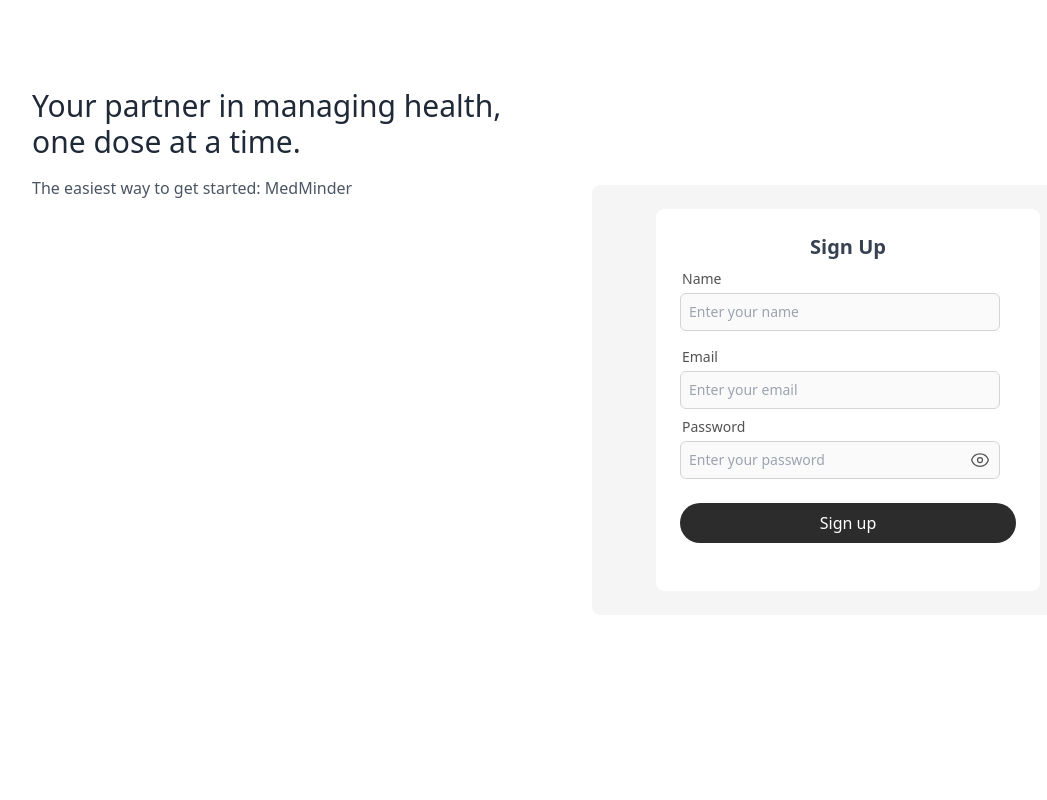
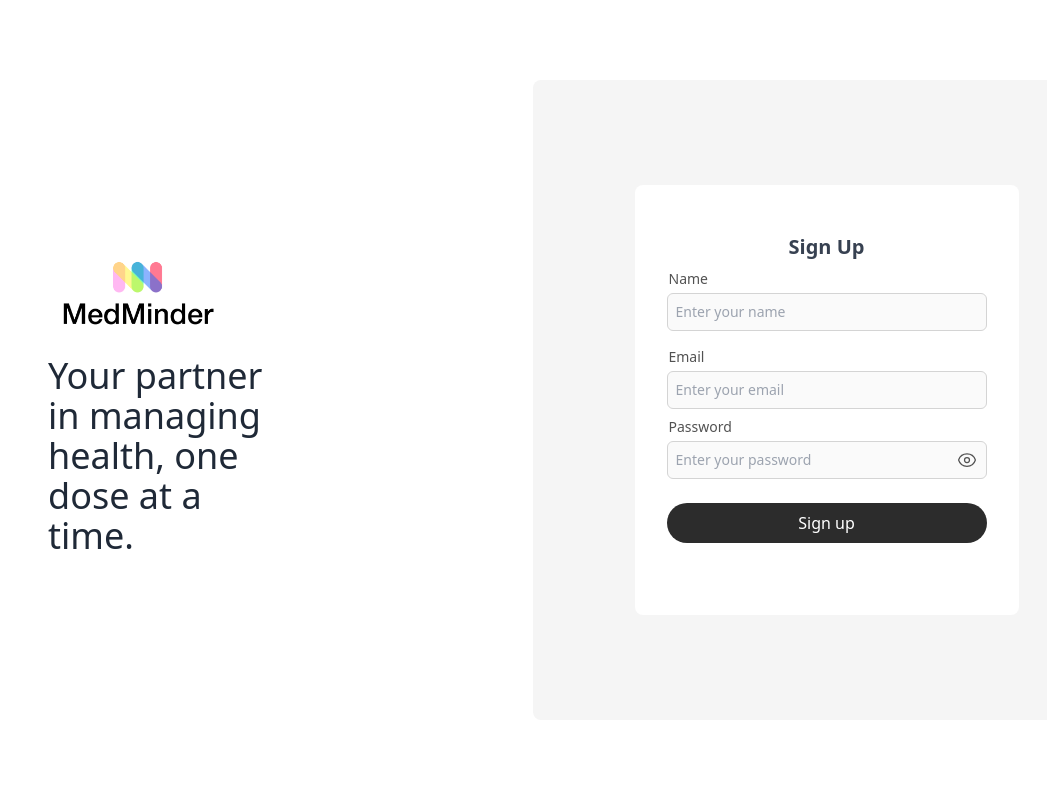
Before and after one commit to lukeromburgh/legendary-disco, a Django app: page / in a window 1280 px wide. Shown: the whole page, without its empty margins (112-1159 px from the left). Run offline with Django 5.2, Linux system fonts and the light colour scheme; some libraries are stand-ins or nearby versions.

Commit message:
Added logo

```diff
--- a/medminder/app/templates/base.html
+++ b/medminder/app/templates/base.html
@@ -12,7 +12,7 @@
   </head>
   <body>
     <main>
-      <div class="flex lg:flex-row sm:flex-col items-center justify-center h-screen">
+      <div class="flex lg:flex-row flex-col items-center justify-center h-screen">
       {% block content %}
       <!-- This is where landing.html's content will go -->
       {% endblock %} {% block signup%}
--- a/medminder/app/templates/components/hero.html
+++ b/medminder/app/templates/components/hero.html
@@ -1,9 +1,10 @@
 <!-- templates/components/hero.html -->
-<section class="text-center p-20 lg:h-screen sm:h-1/2 sm:w-full lg:w-1/2 items-center justify-center">
-  <h1 class=" py-2 text-3xl font-normal text-gray-800 lg:text-left sm:text-center">
+ {% load  static %}
+<section class="text-center p-20 lg:h-screen sm:h-1/2 sm:w-full lg:w-1/2 items-center justify-center align-middle flex">
+<div class="justify-center lg:justify-start align-middle lg:items-start items-center content-center flex flex-col lg:ml-20">
+    <img src="{% static 'medminder-logo.png' %}" alt="MedMinder Logo" class="h-10 lg:h-20 my-4 align-middle" />
+  <h1 class="lg:w-2/3 py-2 text-4xl font-normal text-gray-800 align-middle lg:text-left sm:text-center">
     Your partner in managing health, one dose at a time.
   </h1>
-  <p class="text-gray-600 mt-2 lg:text-left sm:text-center">
-    The easiest way to get started: MedMinder
-  </p>
+</div>
 </section>
--- a/medminder/app/templates/components/signup_form.html
+++ b/medminder/app/templates/components/signup_form.html
@@ -1,6 +1,6 @@
 <!-- templates/components/signup_form.html -->
-<section class="sm:w-5/6 lg:w-2/5 p-6 flex flex-col items-center justify-center justify-self-center rounded-lg bg-neutral-100">
-    <div class="sm:w-full lg:w-full max-w-sm p-6 bg-white rounded-lg">
+<section class="w-5/6 lg:w-1/2 lg:h-4/5 m-12 p-6 flex flex-col items-center justify-center justify-self-center rounded-lg bg-neutral-100">
+    <div class="w-full lg:w-full max-w-sm py-12 px-8 bg-white rounded-lg">
   <h2 class="text-xl font-bold text-gray-700 text-center">Sign Up</h2>
 
   <div class="flex w-full max-w-xs flex-col py-2 gap-1 text-neutral-600">
@@ -13,11 +13,11 @@
     <input id="textInputEmail" type="text" class="w-full rounded-md border border-neutral-300 bg-neutral-50 px-2 py-2 text-sm focus-visible:outline-2 focus-visible:outline-offset-2 focus-visible:outline-black disabled:cursor-not-allowed disabled:opacity-75" name="email" placeholder="Enter your email" autocomplete="email"/>
 </div>
 
-<div class="flex w-full max-w-xs flex-col gap-1 text-neutral-600 dark:text-neutral-300">
+<div class="flex w-full max-w-xs flex-col gap-1 text-neutral-600">
     <label for="passwordInput" class="w-fit pl-0.5 text-sm">Password</label>
     <div x-data="{ showPassword: false }" class="relative">
-        <input x-bind:type="showPassword ? 'text' : 'password'" id="passwordInput" class="w-full rounded-md border border-neutral-300 bg-neutral-50 px-2 py-2 text-sm focus-visible:outline-2 focus-visible:outline-offset-2 focus-visible:outline-black disabled:cursor-not-allowed disabled:opacity-75 dark:border-neutral-700 dark:bg-neutral-900/50 dark:focus-visible:outline-white" name="password" autocomplete="current-password" placeholder="Enter your password"/>
-        <button type="button"  x-on:click="showPassword = !showPassword" class="absolute right-2.5 top-1/2 -translate-y-1/2 text-neutral-600 dark:text-neutral-300" aria-label="Show password">
+        <input x-bind:type="showPassword ? 'text' : 'password'" id="passwordInput" class="w-full rounded-md border border-neutral-300 bg-neutral-50 px-2 py-2 text-sm focus-visible:outline-2 focus-visible:outline-offset-2 focus-visible:outline-black disabled:cursor-not-allowed disabled:opacity-75" name="password" autocomplete="current-password" placeholder="Enter your password"/>
+        <button type="button"  x-on:click="showPassword = !showPassword" class="absolute right-2.5 top-1/2 -translate-y-1/2 text-neutral-600 " aria-label="Show password">
             <svg x-show="!showPassword" xmlns="http://www.w3.org/2000/svg" fill="none" viewBox="0 0 24 24" stroke-width="1.5" stroke="currentColor" aria-hidden="true" class="size-5">
                 <path stroke-linecap="round" stroke-linejoin="round" d="M2.036 12.322a1.012 1.012 0 0 1 0-.639C3.423 7.51 7.36 4.5 12 4.5c4.638 0 8.573 3.007 9.963 7.178.07.207.07.431 0 .639C20.577 16.49 16.64 19.5 12 19.5c-4.638 0-8.573-3.007-9.963-7.178Z" />
                 <path stroke-linecap="round" stroke-linejoin="round" d="M15 12a3 3 0 1 1-6 0 3 3 0 0 1 6 0Z" />
--- a/medminder/app/templates/landing.html
+++ b/medminder/app/templates/landing.html
@@ -3,10 +3,11 @@
 <!DOCTYPE html>
 <html>
   <head>
+    <meta name="viewport" content="width=device-width, initial-scale=1.0" />
     <title>MedMinder</title>
   </head>
   <body>
-    <div class="flex lg:flex-row sm:flex-col items-center justify-center h-screen">
+    <div class="flex flex-col lg:flex-row  items-center justify-center h-screen">
     {% block content %} {% include "components/hero.html" %} {% endblock %}
     {% block signup %} {% include "components/signup_form.html" %} {% endblock %}
     <div>
--- a/medminder/medminder/settings.py
+++ b/medminder/medminder/settings.py
@@ -14,6 +14,7 @@ from pathlib import Path
 
 # Build paths inside the project like this: BASE_DIR / 'subdir'.
 BASE_DIR = Path(__file__).resolve().parent.parent
+
 
 
 # Quick-start development settings - unsuitable for production
@@ -125,7 +126,7 @@ USE_TZ = True
 # Static files (CSS, JavaScript, Images)
 # https://docs.djangoproject.com/en/5.1/howto/static-files/
 
-STATIC_URL = 'static/'
+STATIC_URL = '/static/'
 
 # Default primary key field type
 # https://docs.djangoproject.com/en/5.1/ref/settings/#default-auto-field
```
Also changed, not shown: medminder/app/static/medminder-logo.png (added), 3 other files.
